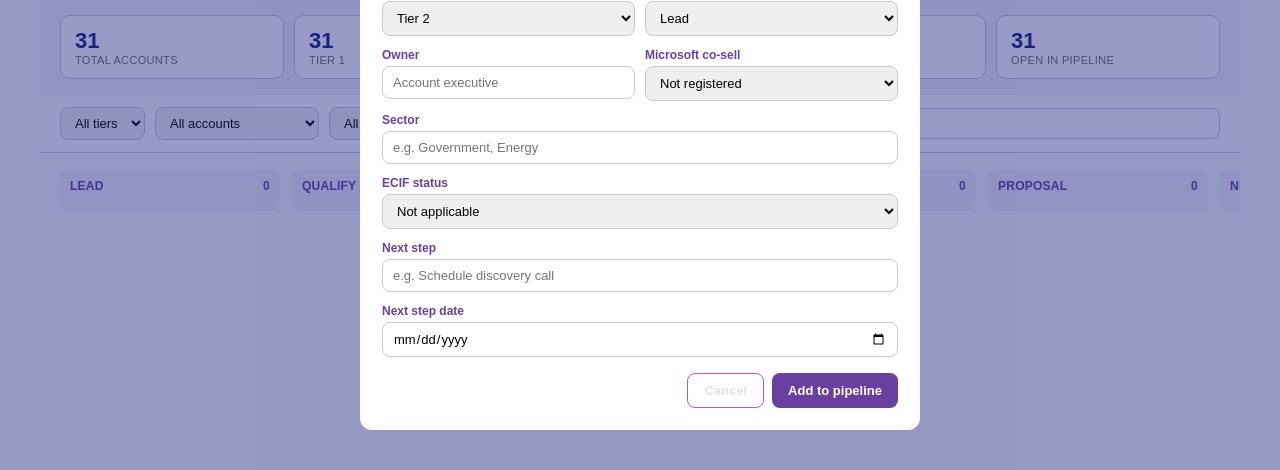
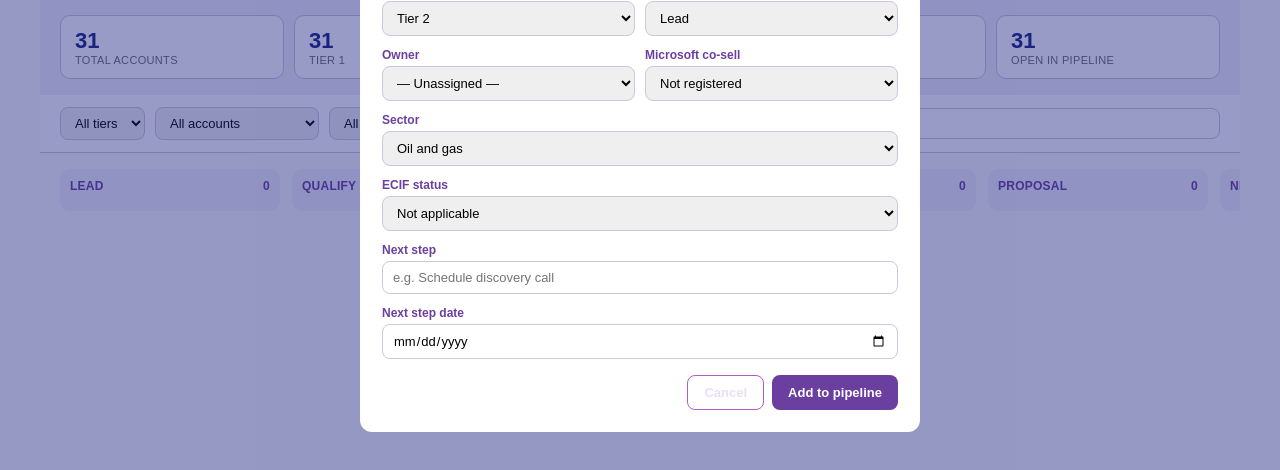
Before and after one commit to stevenmackenzie/adapt-pipeline-tracker, a plain HTML site: page index.html in a window 1280 px wide. Both pictures are taken after typing "Sample" into the empty fields and a click on the button "+ Add account". Shown: the part 176-646 px from the top of the page. Drawn offline with Linux system fonts and the light colour scheme.

Commit message:
Add files via upload

```diff
--- a/index.html
+++ b/index.html
@@ -185,6 +185,36 @@
   var STAGES = ['Lead','Qualify','Discover','Solution / POC','Proposal','Negotiate','Closed Won','Closed Lost'];
   var ACT_TYPES = ['Correspondence','Document','Presentation','Discussion','PoE Evidence'];
   var ECIF_STATUSES = ['Not applicable','Not started','Qualifying','Nominated','Approved','In delivery','PoE submitted','Paid & converted'];
+  var OWNER_OPTIONS = ['Diliara','Steven','Adil','Jitse'];
+  var SECTOR_OPTIONS = ['Oil and gas','Healthcare','Other'];
+
+  function buildOwnerOptionsHtml(current){
+    var opts = '<option value="">— Unassigned —</option>';
+    var matched = false;
+    OWNER_OPTIONS.forEach(function(o){
+      var sel = (o === current) ? ' selected' : '';
+      if(o === current) matched = true;
+      opts += '<option value="' + o + '"' + sel + '>' + o + '</option>';
+    });
+    if(current && !matched){
+      opts += '<option value="' + escapeHtml(current) + '" selected>' + escapeHtml(current) + ' (existing)</option>';
+    }
+    return opts;
+  }
+
+  function buildSectorOptionsHtml(current){
+    var opts = '';
+    var matched = false;
+    SECTOR_OPTIONS.forEach(function(o){
+      var sel = (o === current) ? ' selected' : '';
+      if(o === current) matched = true;
+      opts += '<option value="' + o + '"' + sel + '>' + o + '</option>';
+    });
+    if(current && !matched){
+      opts += '<option value="' + escapeHtml(current) + '" selected>' + escapeHtml(current) + ' (existing)</option>';
+    }
+    return opts;
+  }
   var accounts = [];
   var activeId = null;
 
@@ -474,10 +504,10 @@
         '<div class="at-field"><label>Stage</label><select id="af-stage">' + STAGES.map(function(s){return '<option value="'+s+'">'+s+'</option>';}).join('') + '</select></div>' +
       '</div>' +
       '<div class="at-row2">' +
-        '<div class="at-field"><label>Owner</label><input id="af-owner" type="text" placeholder="Account executive" /></div>' +
+        '<div class="at-field"><label>Owner</label><select id="af-owner">' + buildOwnerOptionsHtml('') + '</select></div>' +
         '<div class="at-field"><label>Microsoft co-sell</label><select id="af-cosell"><option value="no">Not registered</option><option value="yes">Registered</option></select></div>' +
       '</div>' +
-      '<div class="at-field"><label>Sector</label><input id="af-sector" type="text" placeholder="e.g. Government, Energy" /></div>' +
+      '<div class="at-field"><label>Sector</label><select id="af-sector">' + buildSectorOptionsHtml('') + '</select></div>' +
       '<div class="at-field"><label>ECIF status</label><select id="af-ecif">' + ECIF_STATUSES.map(function(s){return '<option value="'+s+'"'+(s==='Not applicable'?' selected':'')+'>'+s+'</option>';}).join('') + '</select></div>' +
       '<div class="at-field"><label>Next step</label><input id="af-nextstep" type="text" placeholder="e.g. Schedule discovery call" /></div>' +
       '<div class="at-field"><label>Next step date</label><input id="af-nextdate" type="date" /></div>' +
@@ -632,10 +662,10 @@
         '<div class="at-field"><label>Stage</label><select id="dd-stage">' + STAGES.map(function(s){return '<option value="'+s+'">'+s+'</option>';}).join('') + '</select></div>' +
       '</div>' +
       '<div class="at-row2">' +
-        '<div class="at-field"><label>Owner</label><input id="dd-owner" type="text" /></div>' +
+        '<div class="at-field"><label>Owner</label><select id="dd-owner">' + buildOwnerOptionsHtml(a.owner || '') + '</select></div>' +
         '<div class="at-field"><label>Microsoft co-sell</label><select id="dd-cosell"><option value="no">Not registered</option><option value="yes">Registered</option></select></div>' +
       '</div>' +
-      '<div class="at-field"><label>Sector</label><input id="dd-sector" type="text" /></div>' +
+      '<div class="at-field"><label>Sector</label><select id="dd-sector">' + buildSectorOptionsHtml(a.sector || '') + '</select></div>' +
       '<div class="at-field"><label>Next step</label><input id="dd-nextstep" type="text" /></div>' +
       '<div class="at-field"><label>Next step date</label><input id="dd-nextdate" type="date" /></div>' +
       '<div class="at-section-label">ECIF funding status</div>' +
@@ -656,9 +686,7 @@
 
     document.getElementById('dd-tier').value = a.tier;
     document.getElementById('dd-stage').value = a.stage;
-    document.getElementById('dd-owner').value = a.owner || '';
     document.getElementById('dd-cosell').value = a.msCosell ? 'yes' : 'no';
-    document.getElementById('dd-sector').value = a.sector || '';
     document.getElementById('dd-nextstep').value = a.nextStep || '';
     document.getElementById('dd-nextdate').value = a.nextStepDate || '';
     document.getElementById('dd-ecif-status').value = a.ecifStatus || 'Not applicable';
```
